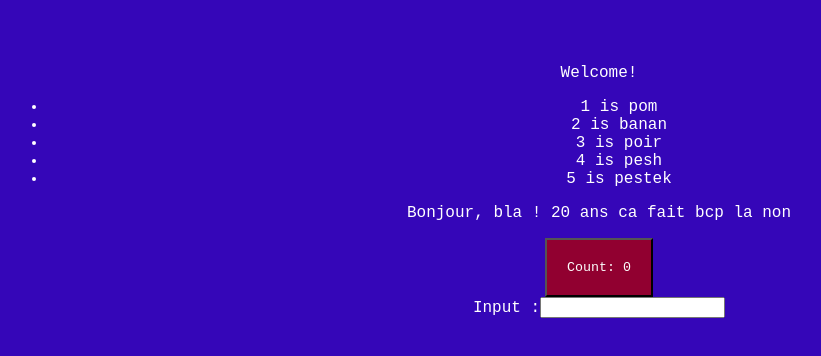
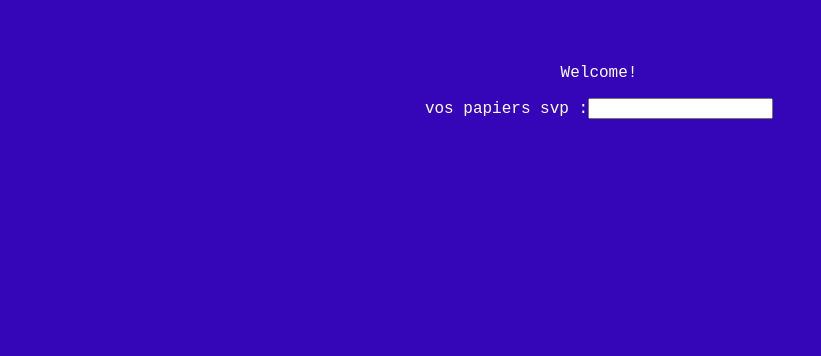
Before and after one commit to julimala2/ft_transcendence, a React (Vite) app in the folder Frontend/: page / in a window 1280 px wide. Shown: the top 356 px of the page, without its empty margins (41-862 px from the left). Built offline with nearby package versions, Linux system fonts and the light colour scheme.

Commit message:
react basic events

```diff
--- /dev/null
+++ b/Frontend/src/App.jsx
@@ -0,0 +1,64 @@
+import { createRoot } from 'react-dom/client'
+import { useState } from 'react'
+import './Stylesheet.css'
+import styles from './style.module.css';
+
+function App() {
+  const [name, setName] = useState("");
+  const [submitted,setSubmitted] = useState(false);
+
+  function handleChange(e) {
+    setName(e.target.value);
+  }
+
+  function handleSubmit(e) {
+    e.preventDefault();
+    setSubmitted(true);
+  }
+
+  return (
+    <div>
+        {submitted ? <>
+                    <Bonjour name={name || "toi"} />
+                    <Counter />
+                    </>
+                    :
+                    <>
+                    <p>Welcome!</p>
+                    <MyForm name={name} onChange={handleChange} onSubmit={handleSubmit}/>
+                    </>
+        }
+    </div>
+  );
+}
+
+function MyForm({ name, onChange, onSubmit }) {
+  return (
+    <form onSubmit={onSubmit}>
+      <label>
+        vos papiers svp :
+        <input type="text" value={name} onChange={onChange} />
+      </label>
+    </form>
+  );
+}
+
+function Bonjour({name}) {
+  return  <p>Bonjour, {name} !</p>;
+}
+
+function Counter() {
+  let [count, setCount] = useState(0);
+
+  return (
+    <div>
+      <button onClick={() => setCount(count + 1)} className={styles.button}>
+        le bouton
+      </button>
+    <p> Tu as click {(count) < 10 ? count : "trop de"} fois.</p>
+
+    </div>
+  );
+}
+
+export default App;
--- a/Frontend/src/main.jsx
+++ b/Frontend/src/main.jsx
@@ -1,57 +1,8 @@
+import App from "./App.jsx"
 import { createRoot } from 'react-dom/client'
-import { useState } from 'react'
-import './Stylesheet.css'
-import styles from './style.module.css';
-
-const listedefruits = [
-  {id: 1, name:'pom'},
-  {id: 2,name:'banan'},
-  {id: 3,name:'poir'},
-  {id: 4,name:'pesh'},
-  {id: 5,name:'pestek'}
-];
-
-const gatos = ['tarte','flan','charlotte']
-const [prems,deuz,troiz] = gatos
-
-function MaListe() {
-  return (
-    <ul>
-      {listedefruits.map(fruit =>
-        <li key={fruit.id}>{fruit.id} is {fruit.name}</li>
-      )}
-    </ul>
-  );
-}
-
-function Bonjour({name, age}) {
-  return  <p>Bonjour, {name} ! {age} ans ca fait bcp la non</p>;
-}
-
-function Counter() {
-  const [count, setCount] = useState(0);
-
-  return (
-    <button onClick={() => setCount(count + 1)} className={styles.button}>
-      Count: {count}
-    </button>
-  );
-}
-
-function Input(){
-  return (<form>
-    <label> Input :
-    <input type="text" />
-    </label>
-  </form>)
-}
 
 createRoot(document.getElementById('root')).render(
   <div>
-    <p>Welcome!</p>
-    <MaListe />
-    <Bonjour name="bla" age={20} />
-    <Counter />
-    <Input />
+    <App />
   </div>
 )
--- a/Frontend/src/style.module.css
+++ b/Frontend/src/style.module.css
@@ -2,7 +2,7 @@
 .button {
     color: #fcfcfc;
     background-color:#910030;
-    padding: 20px;
+    padding: 5px;
     font-family:'Courier New', Courier, monospace;
     text-align: center;
 }
```
